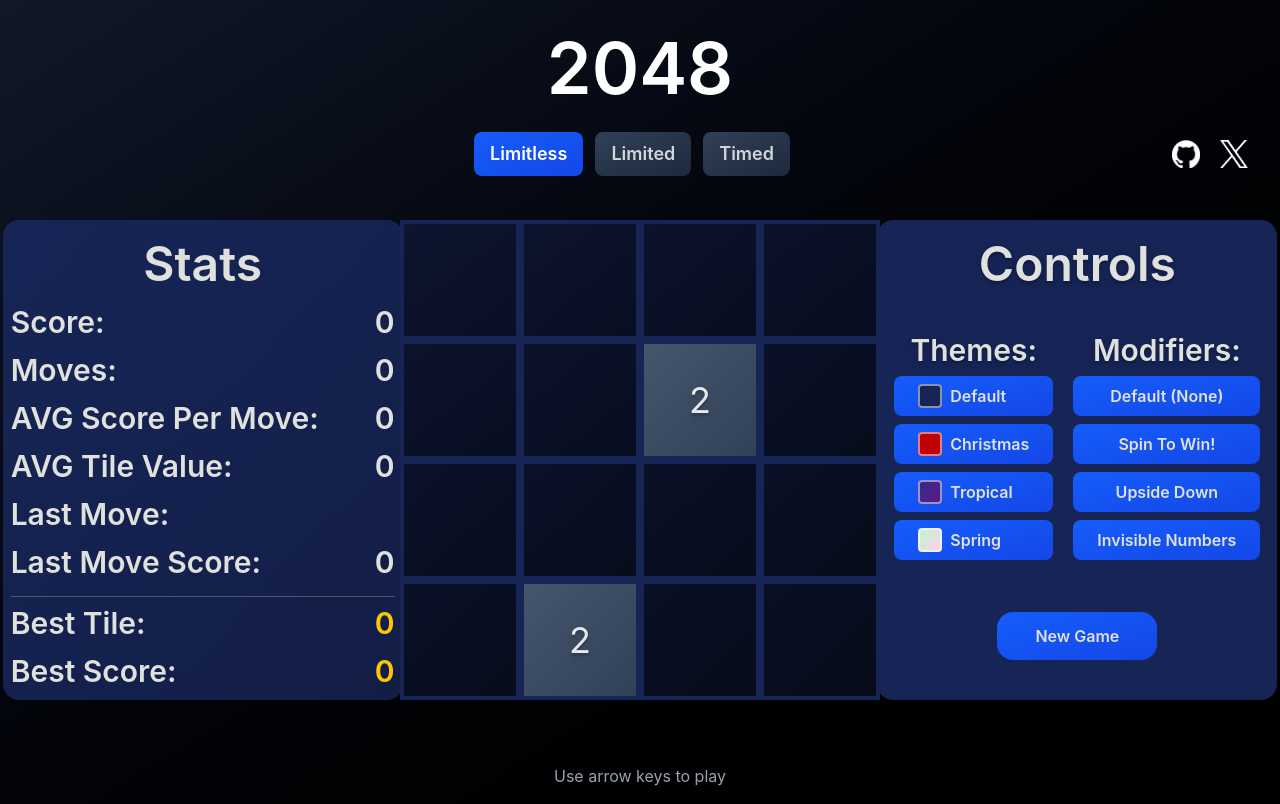
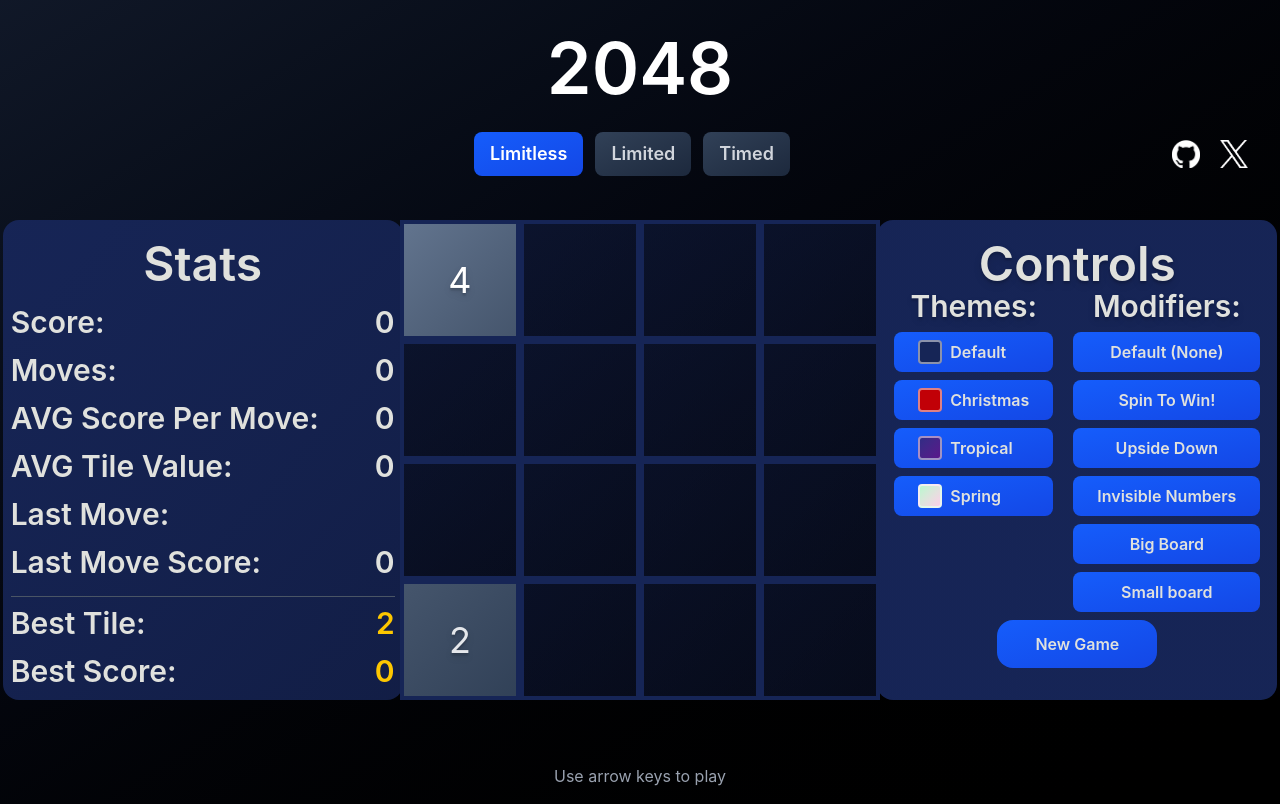
Before and after one commit to ThomasFraserDev/2048, a React (Vite) app: page / in a window 1280 px wide. Built offline with nearby package versions, Linux system fonts and the light colour scheme.

Commit message:
- Added new big and small board modifiers - Made tile text non selectable - Package updates

```diff
--- a/src/App.jsx
+++ b/src/App.jsx
@@ -6,7 +6,12 @@ import GameController from "./components/GameController";
 import {emptyBoard, addRandomTile, moveLeft, moveRight, moveUp, moveDown, boardsEqual, getScore, resetScore, getAvgVal, getLMScore, getHighestVal} from "./utils/gameLogic"
 
 export default function App() {
-  const [board, setBoard] = useState(emptyBoard()); // Initialising board state
+  const [board, setBoard] = useState(() => {
+    let initialBoard = emptyBoard(4);
+    initialBoard = addRandomTile(initialBoard);
+    initialBoard = addRandomTile(initialBoard);
+    return initialBoard;
+  }); // Initialising board state
   const [score, setScore] = useState(getScore(board)); // Initialising score state
   const [moves, setMoves] = useState(0); // Initialising moves state
   const [avgScore, setAvgScore] = useState(0); // Initialising average score state
@@ -21,6 +26,7 @@ export default function App() {
   const [theme, setTheme] = useState("default") // Initialise theme state
   const [modifier, setModifier] = useState("default") // Initialise theme state
   const [mobileTab, setMobileTab] = useState("stats"); // Mobile tab state (stats or controls)
+  const boardSize = modifier === "bigBoard" ? 8 : ( modifier === "smallBoard" ? 3 : 4);
 
   const moveLimit = 50; // Move limit for limited mode
 
@@ -38,12 +44,6 @@ export default function App() {
       return () => clearInterval(timer);
     }
   }, [mode, timeRemaining, gameOver]);
-
-  useEffect(() => { // Initialise the board with two random filled tiles
-    let newBoard = addRandomTile([...board.map(r => [...r])]);
-    newBoard = addRandomTile([...newBoard.map(r => [...r])]);
-    setBoard(newBoard);
-  }, []);
 
   useEffect(() => {
     if (gameOver) {
@@ -102,7 +102,7 @@ export default function App() {
 
   const handleReplay = () => { // Reset the board and relevant stats on replay
     resetScore();
-    let newBoard = addRandomTile(emptyBoard());
+    let newBoard = addRandomTile(emptyBoard(boardSize));
     newBoard = addRandomTile(newBoard);
     setBoard(newBoard);
     const newScore = getScore(newBoard);
@@ -132,6 +132,10 @@ export default function App() {
     }
   }, [mode]);
 
+  useEffect(() => { // Reset the board when board size modifier changes
+    handleReplay();
+  }, [boardSize]);
+
   return (
     <div className={`theme-${theme} modifier-${modifier}`}> {/* Main container */}
       <div className="main min-h-screen px-2 sm:px-4 md:px-0">
@@ -146,7 +150,7 @@ export default function App() {
 
         {/* Mobile/Layout*/}
         <div className="lg:hidden flex flex-col items-center gap-4 mt-4 pb-6">
-          <Board board={board}/>
+          <Board board={board} modifier={modifier}/>
 
           <div className="flex gap-2 w-full max-w-md px-2">
             <button onClick={() => setMobileTab("stats")} className={`flex-1 py-2 px-4 rounded-lg font-semibold transition-all cursor-pointer ${mobileTab === "stats" ? "nav-btn-selected" : "nav-btn"}`}>
--- a/src/components/Board.jsx
+++ b/src/components/Board.jsx
@@ -2,12 +2,34 @@ import Tile from './Tile'
 
 export default function Board({board, modifier}) {
   return (
+  <>
+  {modifier != "bigBoard" && modifier != "smallBoard" && (
     <div className="board grid grid-cols-4 grid-rows-4 w-80 sm:w-96 lg:w-120">
-        {board.map((row, r) =>
-            row.map((value, c) => (
-                <Tile key={`${r}-${c}`} value={value} modifier={modifier}/>
-            ))
-        )}
+      {board.map((row, r) =>
+        row.map((value, c) => (
+          <Tile key={`${r}-${c}`} value={value} modifier={modifier}/>
+        ))
+      )}
     </div>
+  )}
+    {modifier == "bigBoard" && (
+    <div className="board grid grid-cols-8 grid-rows-8 w-160 sm:w-192 lg:w-240 mx-12">
+      {board.map((row, r) =>
+        row.map((value, c) => (
+          <Tile key={`${r}-${c}`} value={value} modifier={modifier}/>
+        ))
+      )}
+    </div>
+    )}
+    {modifier == "smallBoard" && (
+    <div className="board grid grid-cols-3 grid-rows-3 w-60 sm:w-72 lg:w-90">
+      {board.map((row, r) =>
+        row.map((value, c) => (
+          <Tile key={`${r}-${c}`} value={value} modifier={modifier}/>
+        ))
+      )}
+    </div>
+    )}
+  </>
   )
 }
--- a/src/components/GameController.jsx
+++ b/src/components/GameController.jsx
@@ -55,6 +55,14 @@ export default function GameController({replay, theme, modifier}) {
                             Invisible Numbers
                         </button>
 
+                        <button onClick={() => modifier("bigBoard")} className="btn px-6 py-2 lg:px-6 lg:py-2 rounded-lg cursor-pointer hover:scale-105 transition-transform text-base">
+                            Big Board
+                        </button>
+
+                        <button onClick={() => modifier("smallBoard")} className="btn px-6 py-2 lg:px-6 lg:py-2 rounded-lg cursor-pointer hover:scale-105 transition-transform text-base">
+                            Small board
+                        </button>
+
                     </div>
 
                 </div>
--- a/src/components/Tile.jsx
+++ b/src/components/Tile.jsx
@@ -1,6 +1,6 @@
 export default function Tile({value, modifier}) {
   return (
-    <div className={`tile tile-${value} border-3 sm:border-4 lg:border-4 h-20 w-20 sm:h-24 sm:w-24 lg:h-30 lg:w-30 text-2xl sm:text-3xl lg:text-4xl flex items-center justify-center text-shadow-lg`}>
+    <div className={`tile tile-${value} border-3 sm:border-4 lg:border-4 h-20 w-20 sm:h-24 sm:w-24 lg:h-30 lg:w-30 text-2xl sm:text-3xl lg:text-4xl flex items-center justify-center text-shadow-lg select-none`}>
       {modifier !== "invisible" && (value !== 0 ? value : "")}
     </div>
   );
--- a/src/utils/gameLogic.js
+++ b/src/utils/gameLogic.js
@@ -4,13 +4,8 @@ let highestVal = 0; // Initialising the highest value
 
 // -------------------- Board Management --------------------
 
-export function emptyBoard() { // Function that creates an empty board, with empty tiles reprsented by 0
-    return [
-    [0,0,0,0],
-    [0,0,0,0],
-    [0,0,0,0],
-    [0,0,0,0]
-    ];
+export function emptyBoard(size = 4) { // Function that creates an empty board, with empty tiles reprsented by 0
+    return Array.from({ length: size }, () => Array(size).fill(0));
 }
 
 export function addRandomTile(board) { // Funtion that adds either 2 or 4 to an empty tile on the board
@@ -82,7 +77,7 @@ function slideRow(row) { // Function that slides the values within a row to the
         }
     }
 
-    while (newRow.length < 4) { // Fill any remaining spaces in the new row with empty tiles
+    while (newRow.length < row.length) { // Fill any remaining spaces in the new row with empty tiles
         newRow.push(0);
     }
     return newRow;
```
Also changed, not shown: 1 other file (tests, documents, lock files or other folders).
